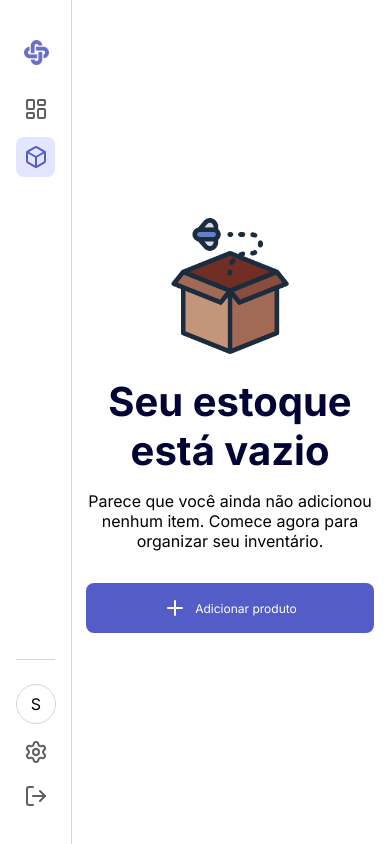
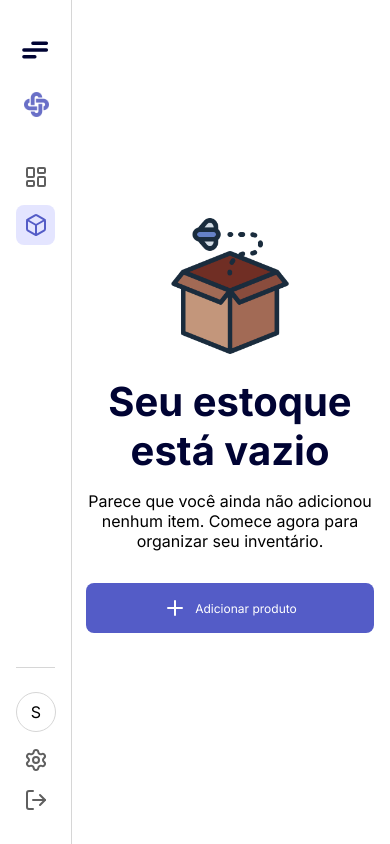
Before and after one commit to jvssvj/Stock-Gestor, a React (Vite) app: page /dashboard/items in a window 390 px wide. Built offline with nearby package versions, Linux system fonts and the light colour scheme; no server answers; sample sign-in values are in the browser's storage.

Commit message:
feat: add mobile menu toggle button

```diff
--- a/src/layouts/RootLayout/components/Sidebar/index.jsx
+++ b/src/layouts/RootLayout/components/Sidebar/index.jsx
@@ -1,7 +1,7 @@
 import NavItem from "./NavItem";
 import styles from "./index.module.css";
 import stockflowicon from "@/assets/images/stockgestor-icon-blue.png";
-import { LayoutDashboard, Box, LogOut, Settings } from "lucide-react";
+import { LayoutDashboard, Box, LogOut, Settings, ExternalLink } from "lucide-react";
 import { Link, useLocation, useNavigate } from "react-router-dom";
 import { useState, useEffect } from "react";
 import { useAuth } from "../../../../hooks/useAuth";
@@ -10,12 +10,12 @@ export default function Sidebar() {
   const { user, logout } = useAuth()
   const navigate = useNavigate()
   const location = useLocation();
-  const [active, setActive] = useState("home");
+  const [active, setActive] = useState("dashboard");
   const [isMenuOpen, setIsMenuOpen] = useState(false);
 
   // Sem isso → o botão só muda quando você clica no menu.
   useEffect(() => {
-    if (location.pathname === "/dashboard") setActive("home");
+    if (location.pathname === "/dashboard") setActive("dashboard");
     if (location.pathname === "/dashboard/items") setActive("stock");
   }, [location.pathname]);
   // Sem isso → o botão só muda quando você clica no menu.
@@ -24,16 +24,33 @@ export default function Sidebar() {
     <>
       <div onClick={() => setIsMenuOpen((prev) => !prev)} className={`${isMenuOpen ? styles.overlay : ""}`}></div>
       <div className={`${styles.sidebar} ${isMenuOpen ? styles.active : ""}`}>
-        <section className={styles.title}>
-          <img
-            src={stockflowicon}
-            style={{ width: "25px" }}
-            alt="Abrir e fechar menu"
-            onClick={() => setIsMenuOpen((prev) => !prev)}
-            className={`${styles.icon} ${isMenuOpen ? styles.activeIcon : ""}`}
-          />
-          <h1>StockFlow</h1>
-        </section>
+        <label className={styles.hamburger}>
+          <input checked={isMenuOpen} onChange={() => setIsMenuOpen((prev) => !prev)} type="checkbox" />
+
+          <svg viewBox="0 0 32 32">
+            <path
+              className={`${styles.hamburger__line} ${styles.hamburger__lineTopBottom}`}
+              d="M27 10 13 10
+                                C10.8 10 9 8.2 9 6
+                                9 3.5 10.8 2 13 2
+                                15.2 2 17 3.8 17 6
+                                L17 26
+                                C17 28.2 18.8 30 21 30
+                                23.2 30 25 28.2 25 26
+                                25 23.8 23.2 22 21 22
+                                L7 22"
+            />
+            <path
+              className={styles.hamburger__line}
+              d="M7 16 27 16"
+            />
+          </svg>
+        </label>
+        <Link to={'/'} className={styles.title}>
+          <img src={stockflowicon} alt="" className={styles.logo} />
+          StockFlow
+          <ExternalLink className={styles.icon__link} />
+        </Link>
 
         <nav className={styles.nav}>
           <Link
@@ -42,10 +59,10 @@ export default function Sidebar() {
             onClick={() => setIsMenuOpen(false)}
           >
             <NavItem
-              isActive={active === "home"}
-              onClick={() => setActive("home")}
+              isActive={active === "dashboard"}
+              onClick={() => setActive("dashboard")}
               imageElement={<LayoutDashboard />}
-              name="Início"
+              name="Dashboard"
             />
           </Link>
 
@@ -83,9 +100,7 @@ export default function Sidebar() {
           <button
             className={styles.profile__content__button}
           >
-            <div>
-              <Settings />
-            </div>
+            <Settings />
             Configurações
           </button>
 
@@ -96,9 +111,7 @@ export default function Sidebar() {
               setTimeout(() => logout(), 1);
             }}
           >
-            <div>
-              <LogOut />
-            </div>
+            <LogOut />
             Sair
           </button>
         </div>
--- a/src/layouts/RootLayout/components/Sidebar/index.module.css
+++ b/src/layouts/RootLayout/components/Sidebar/index.module.css
@@ -24,28 +24,35 @@
   z-index: 4;
 }
 
-.icon {
-  cursor: pointer;
-  transition: 0.5s cubic-bezier(0.2, 0.8, 0.2, 1);
+.title>div {
+  width: 40px;
 }
 
-.activeIcon {
-  transform: rotate(180deg);
+.logo {
+  transition: 0.5s cubic-bezier(0.2, 0.8, 0.2, 1);
+  width: 25px;
 }
 
 .title {
+  width: calc(max-content - 25px - .5rem);
   display: flex;
   align-items: center;
-  gap: 0.5rem;
+  gap: .5rem;
   padding: 0.5rem;
-}
-
-.title>h1 {
+  margin-bottom: 1rem;
   white-space: nowrap;
   overflow: hidden;
   text-overflow: ellipsis;
   font-size: var(--font-size-lg);
+  font-weight: var(--font-weight-semibold);
   color: var(--color-text);
+  text-decoration: none;
+  position: relative;
+}
+
+.icon__link {
+  width: 15px;
+  color: var(--color-text-muted);
 }
 
 .nav {
@@ -100,10 +107,9 @@
 }
 
 .profile__content__button {
-  width: 237px;
   display: flex;
   align-items: center;
-  gap: 1rem;
+  gap: .5rem;
   text-decoration: none;
   color: var(--color-text-muted);
   background-color: transparent;
@@ -115,10 +121,49 @@
   text-overflow: ellipsis;
 }
 
-.profile__content__button>div {
-  width: 40px;
+.profile__content__button svg {
+  margin-left: .5rem;
+  flex-shrink: 0;
 }
 
 .profile__content__button:hover {
   color: var(--color-text);
 }
+
+.hamburger {
+  cursor: pointer;
+  z-index: 6;
+  display: unset;
+  height: 36px;
+  width: 36px;
+}
+
+.hamburger input {
+  display: none;
+}
+
+.hamburger svg {
+  transition: transform 600ms cubic-bezier(0.4, 0, 0.2, 1);
+}
+
+.hamburger__line {
+  fill: none;
+  stroke: var(--color-text);
+  stroke-linecap: round;
+  stroke-linejoin: round;
+  stroke-width: 3;
+  transition: stroke-dasharray 600ms cubic-bezier(0.4, 0, 0.2, 1), stroke-dashoffset 600ms cubic-bezier(0.4, 0, 0.2, 1);
+}
+
+.hamburger__lineTopBottom {
+  stroke-dasharray: 12 63;
+}
+
+.hamburger input:checked+svg {
+  transform: rotate(-45deg);
+}
+
+.hamburger input:checked+svg .hamburger__lineTopBottom {
+  stroke-dasharray: 20 300;
+  stroke-dashoffset: -32.42;
+}
--- a/src/pages/Home/components/Header/index.jsx
+++ b/src/pages/Home/components/Header/index.jsx
@@ -30,7 +30,7 @@ export default function Header() {
 
                         <svg viewBox="0 0 32 32">
                             <path
-                                className={`${styles.line} ${styles.lineTopBottom}`}
+                                className={`${styles.hamburger__line} ${styles.hamburger__lineTopBottom}`}
                                 d="M27 10 13 10
                                 C10.8 10 9 8.2 9 6
                                 9 3.5 10.8 2 13 2
@@ -42,7 +42,7 @@ export default function Header() {
                                 L7 22"
                             />
                             <path
-                                className={styles.line}
+                                className={styles.hamburger__line}
                                 d="M7 16 27 16"
                             />
                         </svg>
--- a/src/pages/Home/components/Header/index.module.css
+++ b/src/pages/Home/components/Header/index.module.css
@@ -124,8 +124,8 @@
         cursor: pointer;
         z-index: 6;
         display: unset;
-        height: 36px;
-        width: 36px;
+        height: 40px;
+        width: 40px;
     }
 
     .hamburger input {
@@ -136,7 +136,7 @@
         transition: transform 600ms cubic-bezier(0.4, 0, 0.2, 1);
     }
 
-    .line {
+    .hamburger__line {
         fill: none;
         stroke: var(--color-text);
         stroke-linecap: round;
@@ -145,7 +145,7 @@
         transition: stroke-dasharray 600ms cubic-bezier(0.4, 0, 0.2, 1), stroke-dashoffset 600ms cubic-bezier(0.4, 0, 0.2, 1);
     }
 
-    .lineTopBottom {
+    .hamburger__lineTopBottom {
         stroke-dasharray: 12 63;
     }
 
@@ -153,7 +153,7 @@
         transform: rotate(-45deg);
     }
 
-    .hamburger input:checked+svg .lineTopBottom {
+    .hamburger input:checked+svg .hamburger__lineTopBottom {
         stroke-dasharray: 20 300;
         stroke-dashoffset: -32.42;
     }
```
